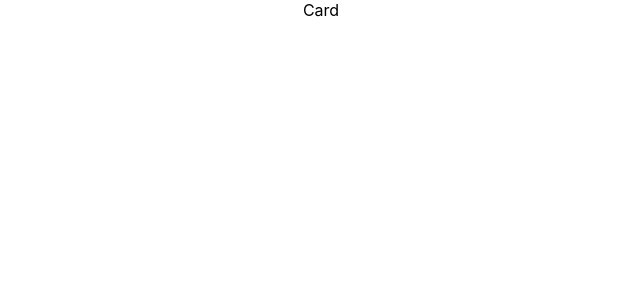
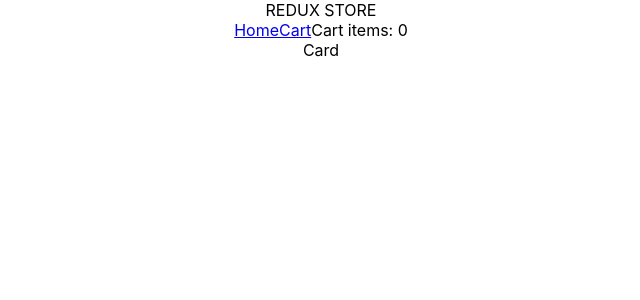
Before and after one commit to vaishnavihole/redux, a React (Create React App) app: page /card in a window 1280 px wide. Shown: the top 300 px of the page, without its empty margins (319-959 px from the left). Built offline with nearby package versions, Linux system fonts and the light colour scheme.

Commit message:
navbar added

```diff
--- a/src/App.js
+++ b/src/App.js
@@ -2,12 +2,15 @@ import { BrowserRouter, Routes, Route } from 'react-router-dom';
 import './App.css';
 import Home from './Pages/Home';
 import Card from './Pages/Card';
+import Navbar from './components/Navbar'
 
 
 function App() {
   return (
     <div className="App">
     <BrowserRouter>
+    <Navbar />
+
     <Routes>
       <Route path='/' element={<Home/>} />
       <Route path='/card' element={<Card/>} />
--- /dev/null
+++ b/src/components/Navbar.js
@@ -0,0 +1,23 @@
+import React from 'react';
+import {Link} from 'react-router-dom';
+
+const Navbar = () => {
+  return (
+    <div>
+        <span className='logo'>REDUX STORE</span>
+        <div>
+             <Link className="navLink" to='/'>
+                Home
+              </Link>
+
+            <Link className="navLink" to='/cart'>
+                Cart
+            </Link>
+
+            <span className='cartCount'>Cart items: 0</span>
+        </div>
+    </div>
+  )
+}
+
+export default Navbar
```
